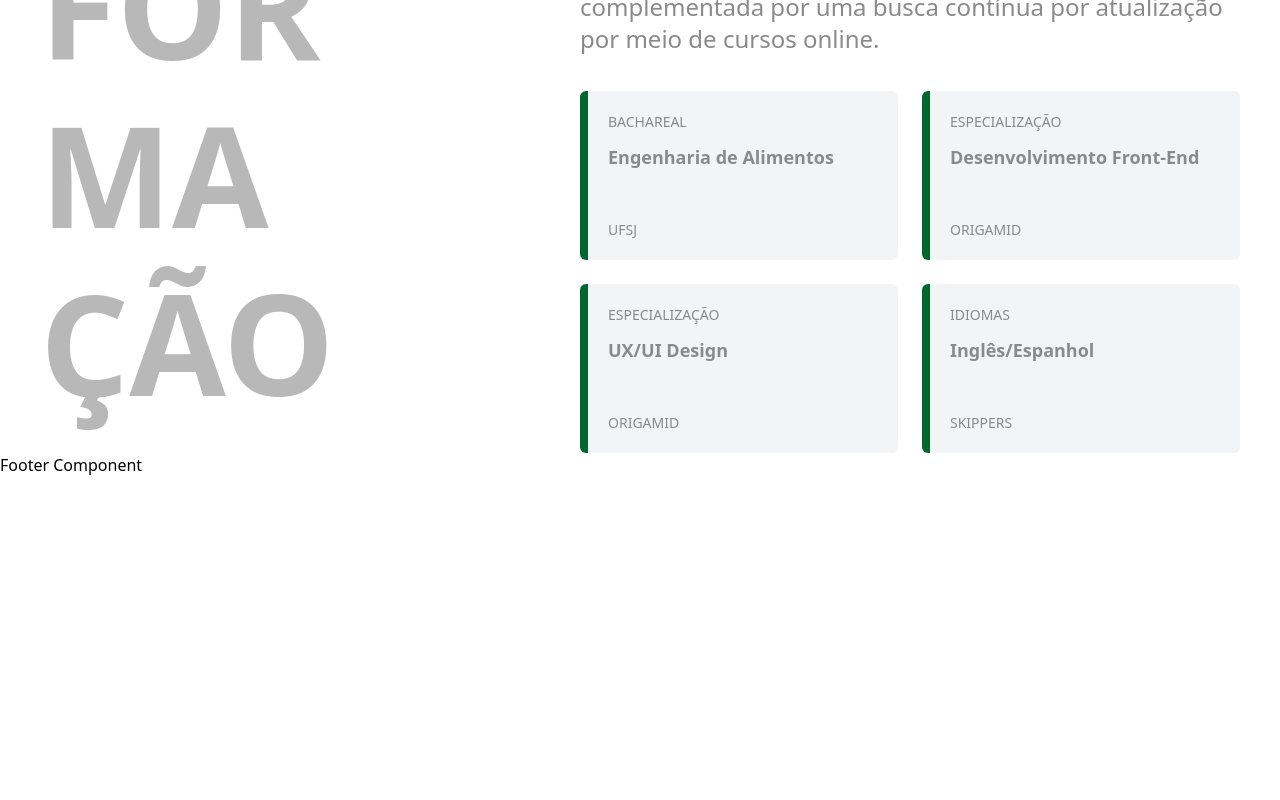
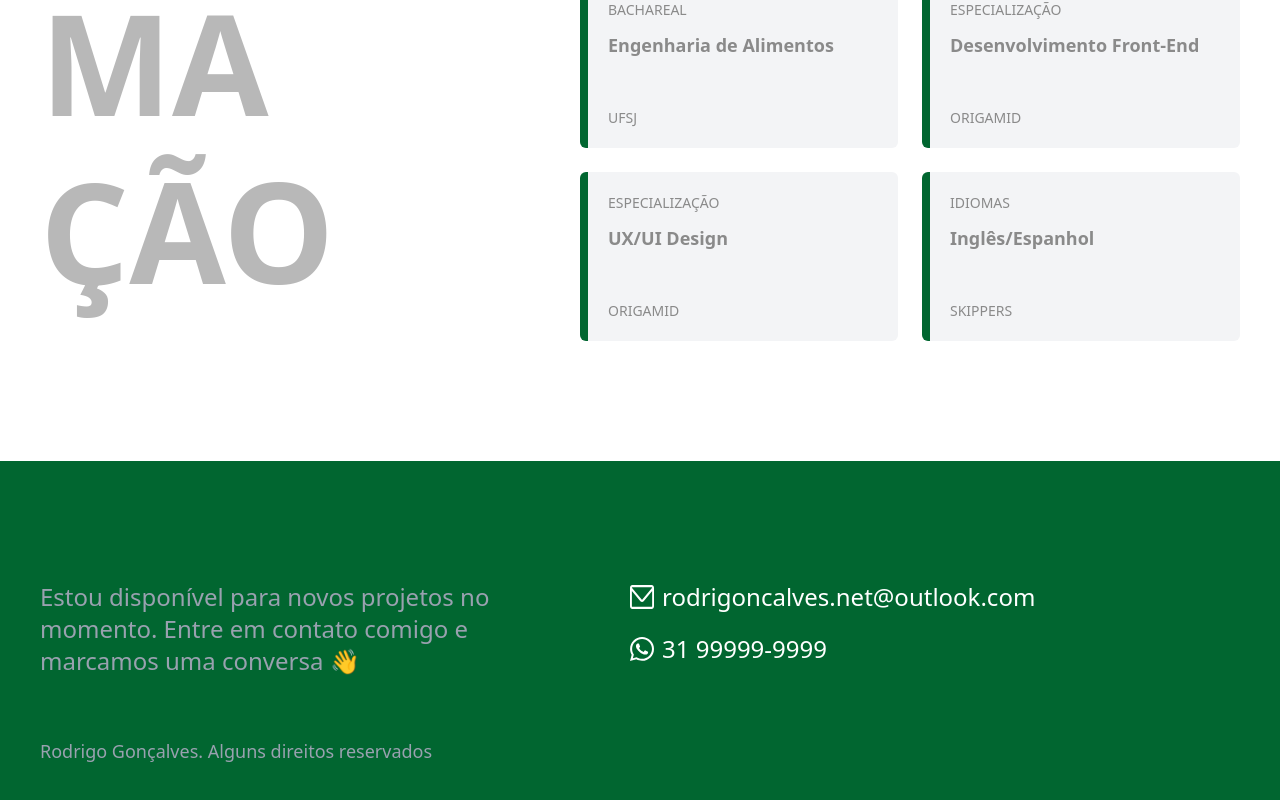
Before and after one commit to rodrigoncalve86/curriculo, a React (Vite) app: page / in a window 1280 px wide. Shown: the part 1600-2400 px from the top of the page. Before the commit the page ends 2077 px from the top, so only its background shows below. Built offline with nearby package versions, Linux system fonts and the light colour scheme.

Commit message:
projeto finalizado

```diff
--- a/src/App.css
+++ b/src/App.css
@@ -13,8 +13,6 @@ body {
 ul,
 li {
   list-style: none;
-  padding: 0px;
-  margin: 0px;
 }
 
 img {
--- a/src/Components/Experiencia.jsx
+++ b/src/Components/Experiencia.jsx
@@ -2,7 +2,7 @@ import React from 'react';
 
 const Experiencia = () => {
   return (
-    <section className="my-[120px]">
+    <section id="experiencia" className="my-[120px]">
       <div className="container flex justify-between items-center">
         <div>
           <h1 className="font-bold text-[140px] leading-[168px] text-color">
--- a/src/Components/Footer.jsx
+++ b/src/Components/Footer.jsx
@@ -1,7 +1,34 @@
 import React from 'react';
+import Email from '../Assets/email.svg?react';
+import Phone from '../Assets/phone.svg?react';
 
 const Footer = () => {
-  return <div>Footer Component</div>;
+  return (
+    <footer id="contato" className="bg-green-800 pt-[120px] pb-[60px]">
+      <div className="container flex gap-10">
+        <div className="text-gray-400">
+          <p className="text-2xl mb-[60px] max-w-[550px]">
+            Estou disponível para novos projetos no momento. Entre em contato
+            comigo e marcamos uma conversa 👋
+          </p>
+          <p className="text-lg">
+            Rodrigo Gonçalves. Alguns direitos reservados
+          </p>
+        </div>
+
+        <ul className="text-white text-2xl">
+          <li className="flex gap-2 items-center mb-5">
+            {' '}
+            <Email /> rodrigoncalves.net@outlook.com
+          </li>
+          <li className="flex gap-2 items-center">
+            {' '}
+            <Phone /> 31 99999-9999
+          </li>
+        </ul>
+      </div>
+    </footer>
+  );
 };
 
 export default Footer;
--- a/src/Components/Formacao.jsx
+++ b/src/Components/Formacao.jsx
@@ -2,7 +2,7 @@ import React from 'react';
 
 const Formacao = () => {
   return (
-    <section>
+    <section id="formacao" className="mb-[120px]">
       <div className="container flex justify-between items-center">
         <div>
           <h1 className="font-bold text-[140px] leading-[168px] text-color">
--- a/src/Components/Header.jsx
+++ b/src/Components/Header.jsx
@@ -3,25 +3,25 @@ import Logo from '../Assets/logo.svg?react';
 
 const Header = () => {
   return (
-    <header className="h-28 shadow-md">
+    <header className="h-28 shadow-md fixed top-0 left-0 w-full z-50 bg-white">
       <div className="container h-full flex justify-between items-center ">
-        <a href="">
+        <a href="/">
           <Logo />
         </a>
         <nav>
           <ul className="flex gap-10 text-xl text-gray-400">
             <li>
-              <a href="" className="block p-4 hover:text-green-800">
+              <a href="#experiencia" className="block p-4 hover:text-green-800">
                 Experiência
               </a>
             </li>
             <li>
-              <a href="" className="block p-4 hover:text-green-800">
+              <a href="#formacao" className="block p-4 hover:text-green-800">
                 Formação
               </a>
             </li>
             <li>
-              <a href="" className="block p-4 hover:text-green-800">
+              <a href="#contato" className="block p-4 hover:text-green-800">
                 Contato
               </a>
             </li>
```
Also changed, not shown: src/Assets/email.svg (added), src/Assets/phone.svg (added).
